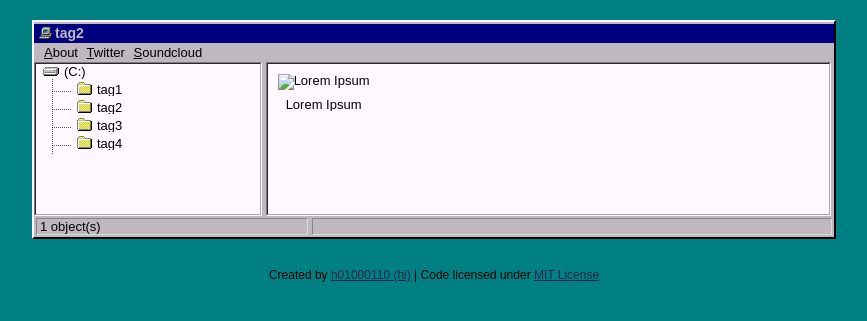
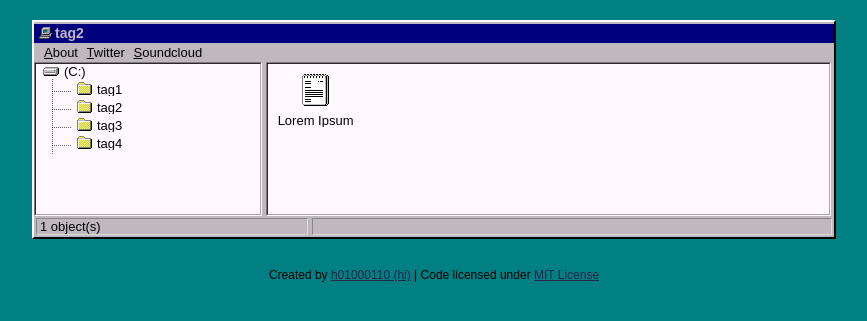
Before and after one commit to firehomework/win95-test, a Jekyll site: the page built from tags/tag2.html, in a window 1280 px wide. Shown: the top 321 px of the page, without its empty margins (206-1073 px from the left). Built offline with Jekyll 4.4.1, drawn with Linux system fonts in a browser that asks for light colours.

Commit message:
修正剩下的所有BUG-2

```diff
--- a/_layouts/default.html
+++ b/_layouts/default.html
@@ -31,11 +31,11 @@
 		{% include topbar.html %}
 		<div class="tag_list">
 			<ul id="tag-list">
-				<li><a href="/" ><img src="{{  site.url }}{{  site.baseurl }}/assets/img/disk.png" />(C:)</a>
+				<li><a href="{{  site.url }}{{  site.baseurl }}" ><img src="{{  site.url }}{{  site.baseurl }}/assets/img/disk.png" />(C:)</a>
 			<ul>
 				{% assign tags = site.tags | sort %}
 				{% for tag in tags %}
-				<li><a href="/tag/{{ tag | first | slugify }}/" title="{{ tag[0] | replace:'-', ' ' }}"><img src="{{  site.url }}{{  site.baseurl }}/assets/img/folder.ico" />{{ tag[0] | replace:'-', ' ' }}</a></li>
+				<li><a href="{{  site.url }}{{  site.baseurl }}/tag/{{ tag | first | slugify }}/" title="{{ tag[0] | replace:'-', ' ' }}"><img src="{{  site.url }}{{  site.baseurl }}/assets/img/folder.ico" />{{ tag[0] | replace:'-', ' ' }}</a></li>
 				{% endfor %}
 			</ul>
 				</li>
@@ -74,7 +74,7 @@
 			<div class="post_title">
 				<img src="{{  site.url }}{{  site.baseurl }}/assets/img/file.png" />
 				<h1>{{  page.title  }}</h1>
-				<a href="/"><div class="btn"><span class="fa fa-times"></span></div></a>
+				<a href="{{  site.url }}{{  site.baseurl }}"><div class="btn"><span class="fa fa-times"></span></div></a>
 				<div class="btn btn_max"><span class="fa fa-window-maximize"></span></div>
 				<div class="btn"><span class="fa fa-window-minimize"></span></div>
 			</div>
--- a/_layouts/tag.html
+++ b/_layouts/tag.html
@@ -3,6 +3,6 @@
 ---
 <ul>
 	{% for post in site.tags[page.tag] %}
-		<li><a href="{{  post.url }}" title="{{ post.title }}"><img src="{{  post.url }}{{  post.baseurl }}/assets/img/file.ico" title="{{ post.title }}" />{{ post.title }}</a></li>
+		<li><a href="{{  post.url }}" title="{{ post.title }}"><img src="{{  site.url }}{{  site.baseurl }}/assets/img/file.ico" title="{{ post.title }}" />{{ post.title }}</a></li>
 	{% endfor %}
 </ul>
```
